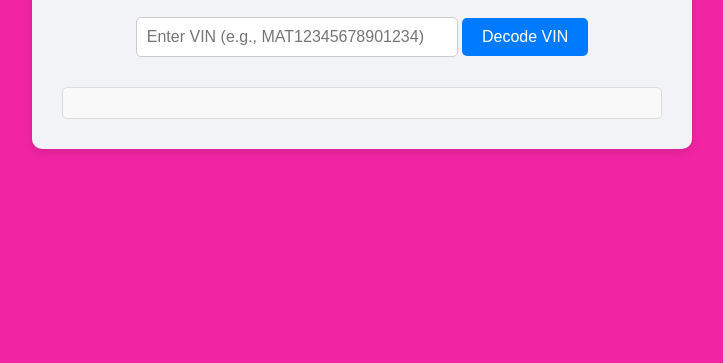
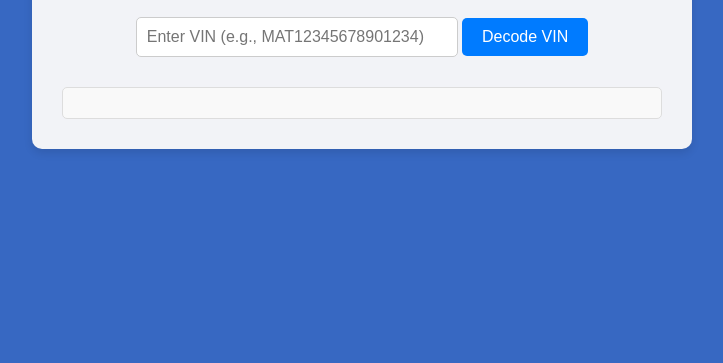
Before and after one commit to rathishcr89/VIN, a website: page index.html in a window 1280 px wide. Shown: the part 437-800 px from the top of the page, without its empty margins (278-1001 px from the left). Drawn offline with Linux system fonts and the light colour scheme.

Commit message:
reverted color

```diff
--- a/style.css
+++ b/style.css
@@ -1,6 +1,6 @@
 body {
     font-family: 'Segoe UI', Tahoma, Geneva, Verdana, sans-serif;
-    background-color: #f124a3;
+    background-color: #3768c2;
     margin: 0;
     padding: 0;
     display: flex;
```
